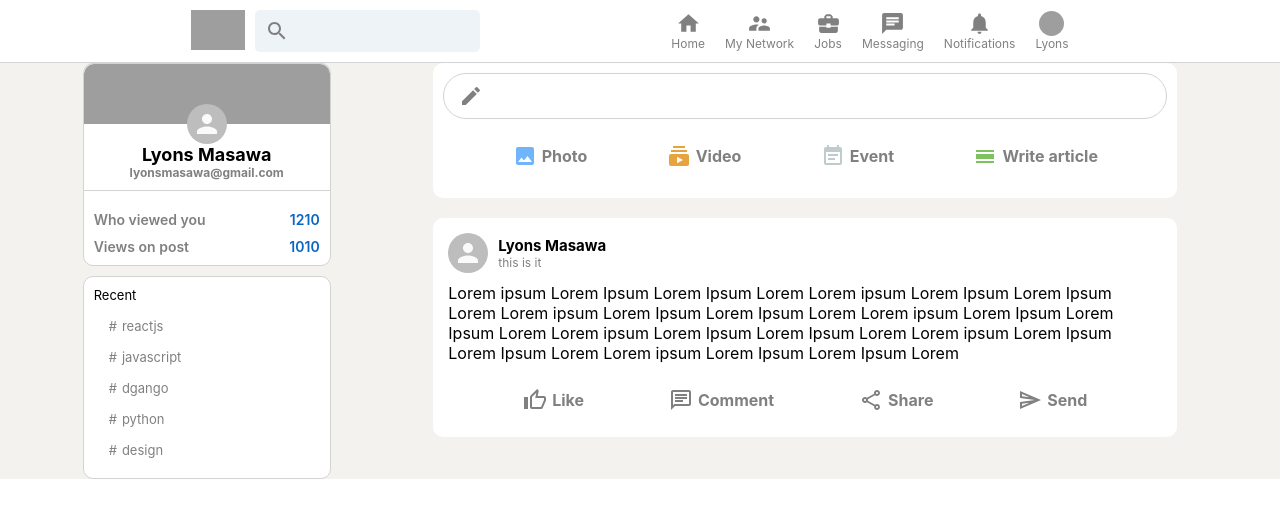
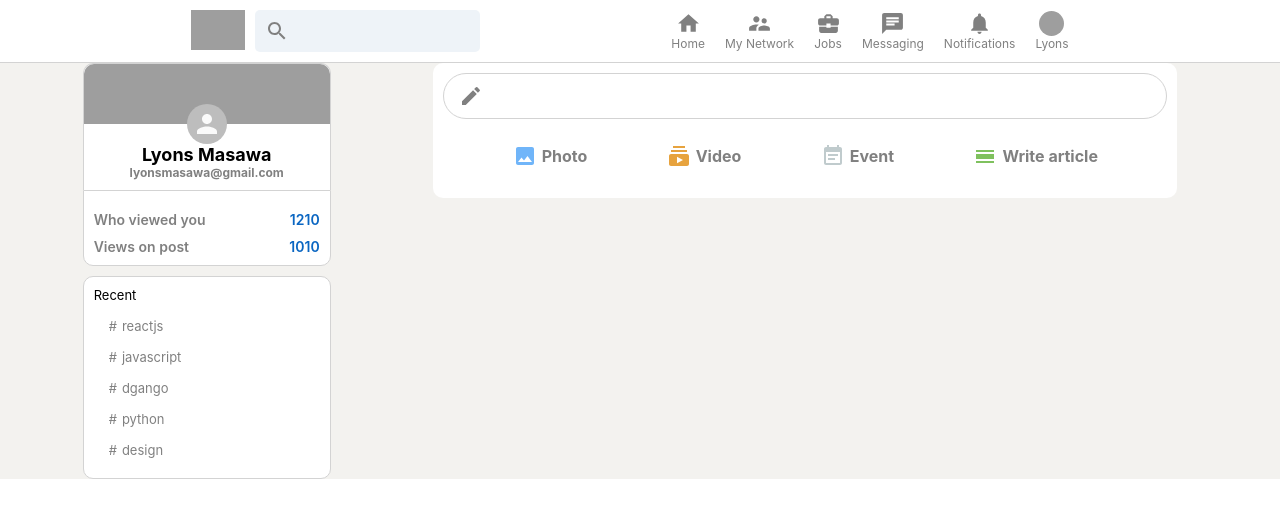
Before and after one commit to Lyonsmasawa/LinkedIn-X, a React (Create React App) app: page / in a window 1280 px wide. Shown: the top 518 px of the page. Built offline with nearby package versions, Linux system fonts and the light colour scheme; grey boxes are pictures that could not be loaded.

Commit message:
post sectin logic

```diff
--- a/src/Feed.js
+++ b/src/Feed.js
@@ -25,7 +25,9 @@
                 </div>
             </div>
             <div className="feed__post">
-                <Post name="Lyons Masawa" description="this is it" message="Lorem ipsum Lorem Ipsum Lorem Ipsum Lorem Lorem ipsum Lorem Ipsum Lorem Ipsum Lorem Lorem ipsum Lorem Ipsum Lorem Ipsum Lorem Lorem ipsum Lorem Ipsum Lorem Ipsum Lorem Lorem ipsum Lorem Ipsum Lorem Ipsum Lorem Lorem ipsum Lorem Ipsum Lorem Ipsum Lorem Lorem ipsum Lorem Ipsum Lorem Ipsum Lorem"/>
+               {posts.map((post) => (
+                    <Post name="Lyons Masawa" description="this is it" message="Lorem ipsum Lorem Ipsum Lorem Ipsum Lorem Lorem ipsum Lorem Ipsum Lorem Ipsum Lorem Lorem ipsum Lorem Ipsum Lorem Ipsum Lorem Lorem ipsum Lorem Ipsum Lorem Ipsum Lorem Lorem ipsum Lorem Ipsum Lorem Ipsum Lorem Lorem ipsum Lorem Ipsum Lorem Ipsum Lorem Lorem ipsum Lorem Ipsum Lorem Ipsum Lorem"/>
+               ))}
             </div>
 
 
```
